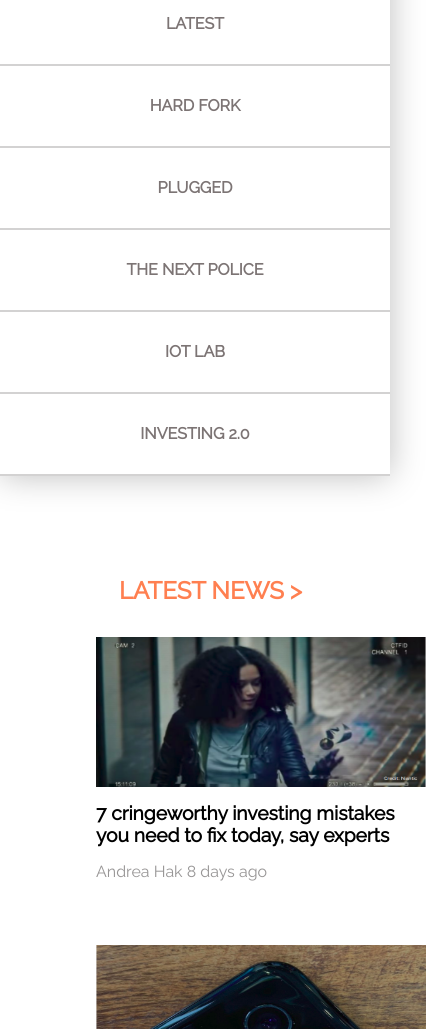
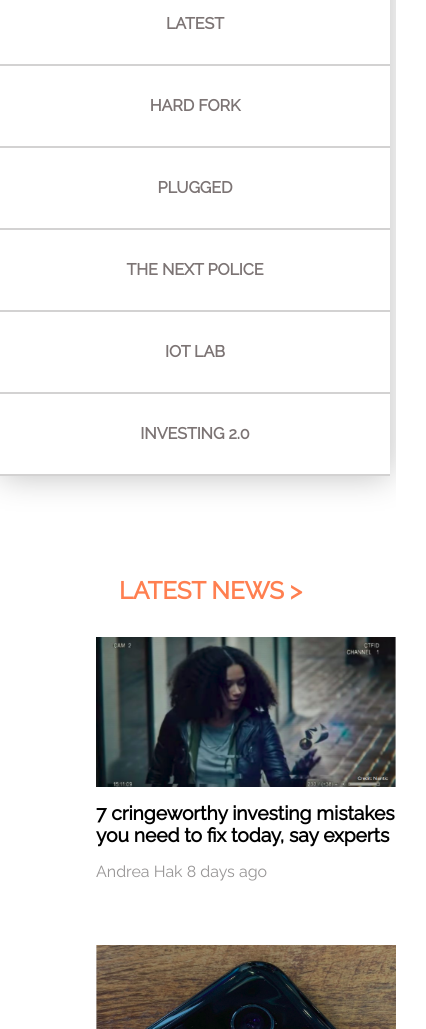
Before and after one commit to shaheenrumi/Typographytask, a plain HTML site: page index.html in a window 390 px wide. Shown: the part 96-1125 px from the top of the page, 426 px wide, since content can reach past the window. Drawn offline with Linux system fonts and the light colour scheme; a script that the page names is missing.

Commit message:
Update styles.css

```diff
--- a/css/styles.css
+++ b/css/styles.css
@@ -126,7 +126,7 @@ height: 135px;
 
 @media screen and (max-width: 500px){
     .main-box-wrapper .box img{
-        width: 330px;
+        width: 300px;
         height: 150px;
         }
 }
```
